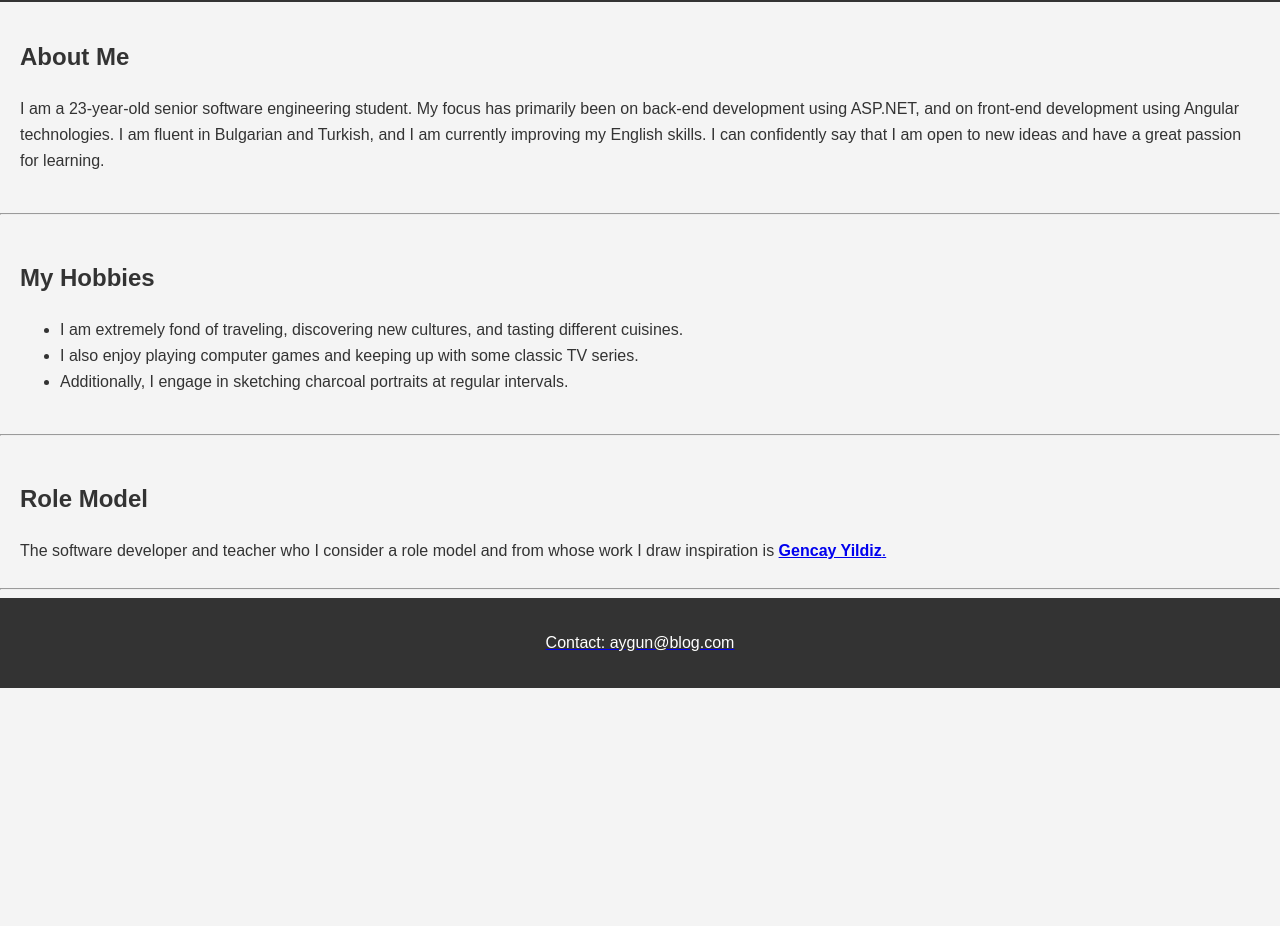
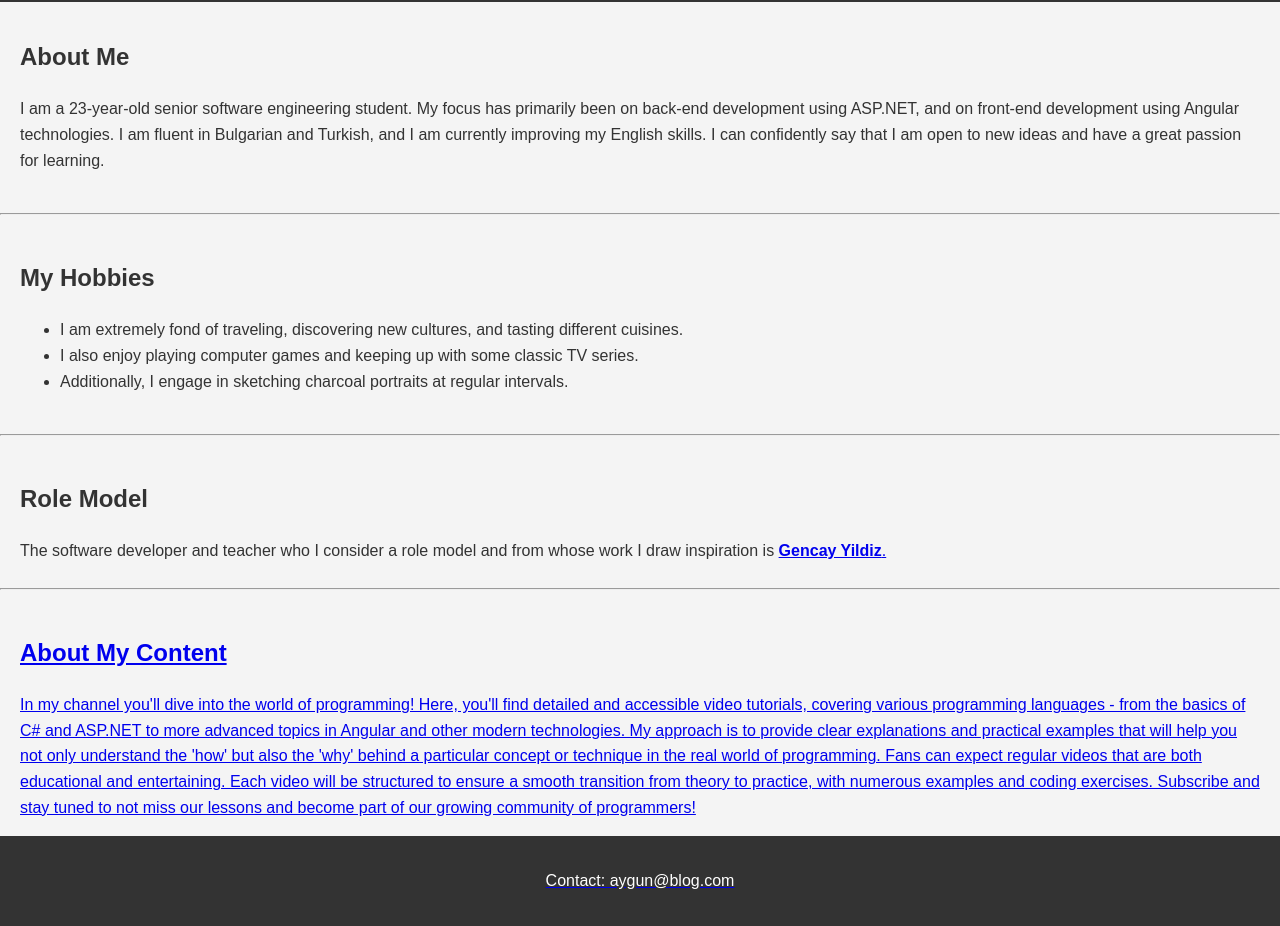
Before and after one commit to aygnnn7/stu2001321012, a plain HTML site: page index.html in a window 1280 px wide. Shown: the part 81-1007 px from the top of the page. Before the commit the page ends 800 px from the top, so only its background shows below. Drawn offline with Linux system fonts and the light colour scheme.

Commit message:
Update: Add information about channel content

```diff
--- a/index.html
+++ b/index.html
@@ -60,6 +60,16 @@ footer {
         The software developer and teacher who I consider a role model and from whose work I draw inspiration is <strong> <a href="https://github.com/gncyyldz">Gencay Yildiz</strong>.
     </section>
     <hr>
+	<section>
+        <h2>About My Content</h2>
+		In my channel you'll dive into the world of programming! Here, you'll find detailed and accessible video tutorials, covering various programming languages - from the basics of C# and ASP.NET to more advanced topics in Angular and other modern technologies.
+
+		My approach is to provide clear explanations and practical examples that will help you not only understand the 'how' but also the 'why' behind a particular concept or technique in the real world of programming.
+
+		Fans can expect regular videos that are both educational and entertaining. Each video will be structured to ensure a smooth transition from theory to practice, with numerous examples and coding exercises.
+
+		Subscribe and stay tuned to not miss our lessons and become part of our growing community of programmers!
+    </section>
     <footer>
         <p>Contact: aygun@blog.com</p>
     </footer>
```
